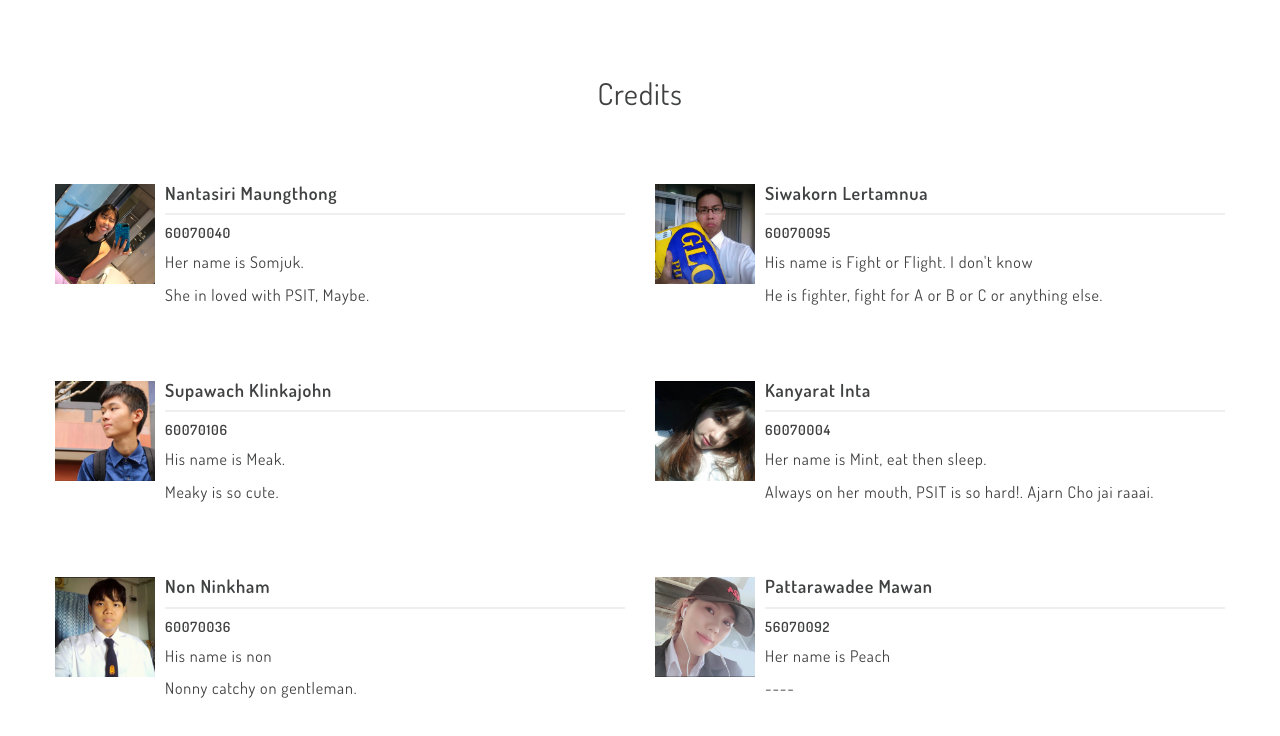
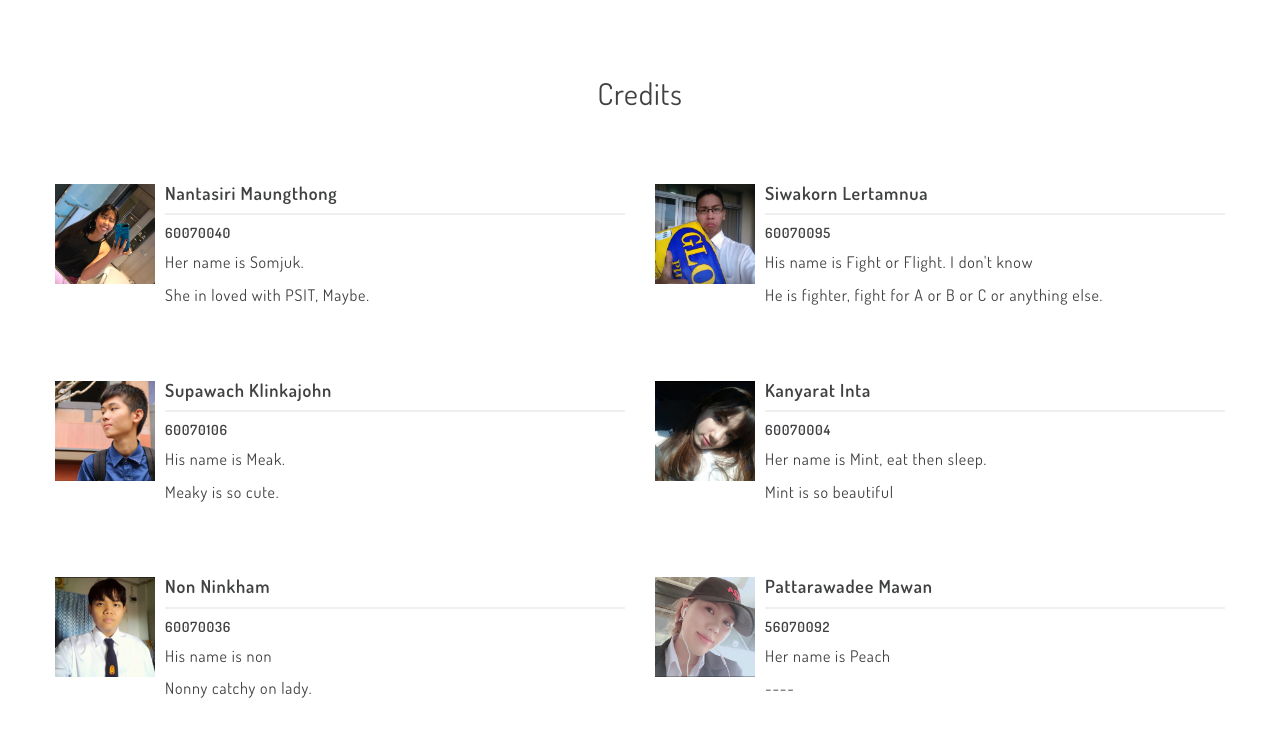
Before and after one commit to itsmelonely/Average-Expenses-Per-Household, a plain HTML site: page webproject/meetup-free-event-template-made-with-bootstrap/index.html in a window 1280 px wide. Shown: the part 1466-2202 px from the top of the page. Drawn offline with Linux system fonts and the light colour scheme.

Commit message:
edit text

```diff
--- a/webproject/meetup-free-event-template-made-with-bootstrap/index.html
+++ b/webproject/meetup-free-event-template-made-with-bootstrap/index.html
@@ -167,7 +167,7 @@
                         <h4 class="media-heading">Kanyarat Inta</h4>
                         <h5>60070004</h5>
                         <p>Her name is Mint, eat then sleep.</p>
-                        <p>Always on her mouth, PSIT is so hard!. Ajarn Cho jai raaai.</p>
+                        <p>Mint is so beautiful </p>
                       </div>
                     </div>
                   </div>
@@ -182,7 +182,7 @@
                         <h4 class="media-heading">Non Ninkham</h4>
                         <h5>60070036</h5>
                         <p>His name is non</p>
-                        <p>Nonny catchy on gentleman.</p>
+                        <p>Nonny catchy on lady.</p>
                       </div>
                     </div>
                   </div>
@@ -222,7 +222,6 @@
         (i[r].q=i[r].q||[]).push(arguments)},i[r].l=1*new Date();a=s.createElement(o),
         m=s.getElementsByTagName(o)[0];a.async=1;a.src=g;m.parentNode.insertBefore(a,m)
       })(window,document,'script','//www.google-analytics.com/analytics.js','ga');
-
       ga('create', 'UA-29231762-2', 'auto');
       ga('send', 'pageview');
       </script>
```
